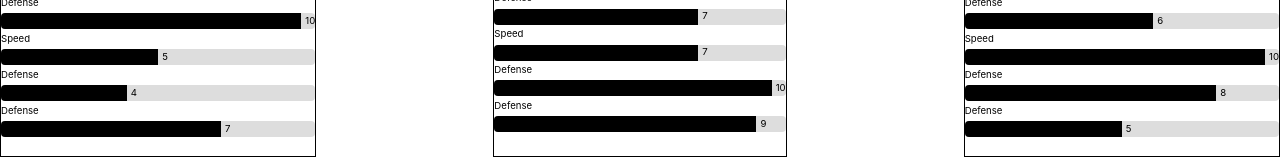
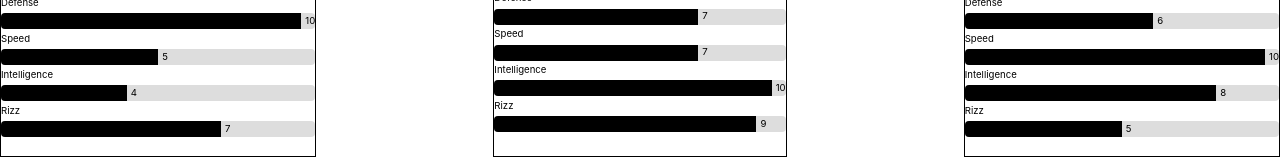
Before and after one commit to csci312a-f23/project-camelshump, a Next.js app: page /classSelect in a window 1280 px wide. Shown: the part 425-587 px from the top of the page. Built offline with nearby package versions, Linux system fonts and the light colour scheme.

Commit message:
fixed issue where 3 stats are labeled as defence

```diff
--- a/src/components/Stats.js
+++ b/src/components/Stats.js
@@ -21,8 +21,8 @@ export default function Stats({
         <StatBar label="Strength" value={strength} />
         <StatBar label="Defense" value={defense} />
         <StatBar label="Speed" value={speed} />
-        <StatBar label="Defense" value={intelligence} />
-        <StatBar label="Defense" value={rizz} />
+        <StatBar label="Intelligence" value={intelligence} />
+        <StatBar label="Rizz" value={rizz} />
       </div>
       <div className={styles.art}>
         <pre>{art}</pre>
--- a/src/pages/classSelect.js
+++ b/src/pages/classSelect.js
@@ -42,8 +42,8 @@ export default function ClassSelector({ setClassName }) {
           <StatBar label="Strength" value={warriorObj.strength} />
           <StatBar label="Defense" value={warriorObj.defense} />
           <StatBar label="Speed" value={warriorObj.speed} />
-          <StatBar label="Defense" value={warriorObj.intelligence} />
-          <StatBar label="Defense" value={warriorObj.rizz} />
+          <StatBar label="Intelligence" value={warriorObj.intelligence} />
+          <StatBar label="Rizz" value={warriorObj.rizz} />
         </div>
       </div>
       <div
@@ -60,8 +60,8 @@ export default function ClassSelector({ setClassName }) {
           <StatBar label="Strength" value={mageObj.strength} />
           <StatBar label="Defense" value={mageObj.defense} />
           <StatBar label="Speed" value={mageObj.speed} />
-          <StatBar label="Defense" value={mageObj.intelligence} />
-          <StatBar label="Defense" value={mageObj.rizz} />
+          <StatBar label="Intelligence" value={mageObj.intelligence} />
+          <StatBar label="Rizz" value={mageObj.rizz} />
         </div>
       </div>
       <div
@@ -82,8 +82,8 @@ export default function ClassSelector({ setClassName }) {
           <StatBar label="Strength" value={rogueObj.strength} />
           <StatBar label="Defense" value={rogueObj.defense} />
           <StatBar label="Speed" value={rogueObj.speed} />
-          <StatBar label="Defense" value={rogueObj.intelligence} />
-          <StatBar label="Defense" value={rogueObj.rizz} />
+          <StatBar label="Intelligence" value={rogueObj.intelligence} />
+          <StatBar label="Rizz" value={rogueObj.rizz} />
         </div>
       </div>
     </main>
--- a/src/pages/play.js
+++ b/src/pages/play.js
@@ -57,7 +57,6 @@ export default function GameViewer({ className }) {
   const [generatedText, setGeneratedText] = useState("");
   const [inventoryList, setInventoryList] = useState([]);
 
-  // Health and attack, future versions can vary by class
   const [health, setHealth] = useState(character.health);
   const [strength, setStrength] = useState(character.strength);
   // eslint-disable-next-line no-unused-vars
@@ -70,8 +69,6 @@ export default function GameViewer({ className }) {
   const [rizz, setRizz] = useState(character.rizz);
 
   const [enemy, setEnemy] = useState(null);
-  // Might be an extraneous piece of state
-  // const [additionalText, setAdditionalText] = useState("");
 
   const [position, setPosition] = useState([
     Math.floor(currentMap[0].length / 2),
@@ -329,7 +326,6 @@ export default function GameViewer({ className }) {
         )}
       </div>
       <div className="statsContainer">
-        {/* Hardcoding max health and strength values for now */}
         <Stats
           health={health}
           strength={strength}
```
Also changed, not shown: 1 other file (tests, documents, lock files or other folders).
